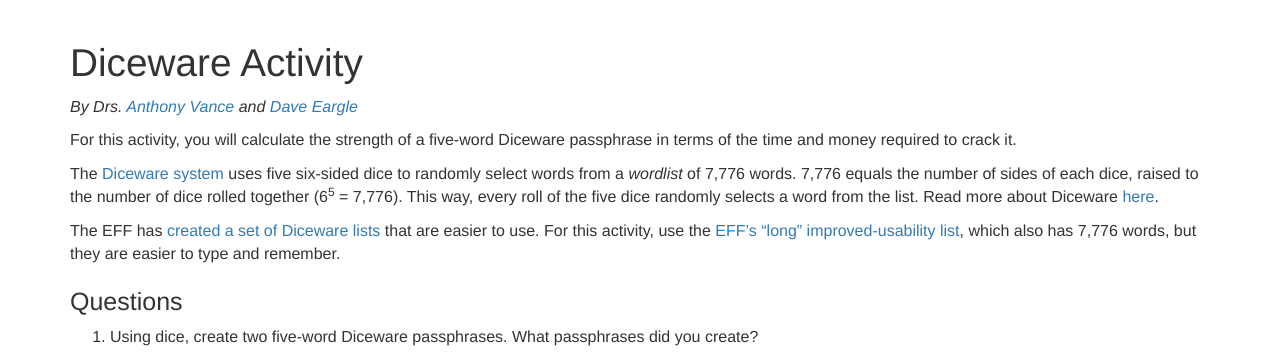
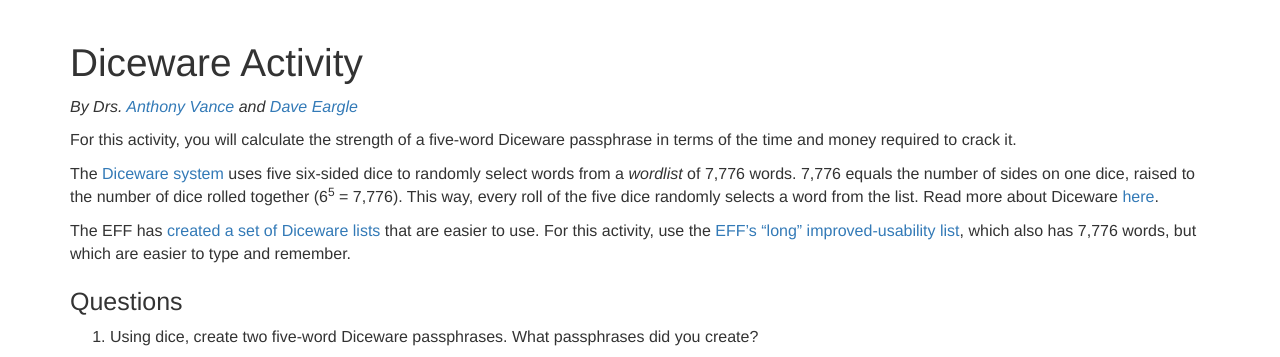
Before and after one commit to security-assignments/security-assignments.github.io, a Jekyll site: the page built from _activities/diceware.md, in a window 1280 px wide. Shown: the top 357 px of the page. Built offline with Jekyll 4.4.1, drawn with Linux system fonts in a browser that asks for light colours.

Commit message:
Diceware update

```diff
--- a/_activities/diceware.md
+++ b/_activities/diceware.md
@@ -5,10 +5,11 @@ description: An exercise creating passphrases using the EFF's long improved-usab
 
 For this activity, you will calculate the strength of a five-word Diceware passphrase in terms of the time and money required to crack it.
 
-The [Diceware system](http://world.std.com/~reinhold/diceware.html) uses five six-sided dice to randomly select words from a *wordlist* of 7,776 words. 7,776 equals the number of sides of each dice, raised to the number of dice rolled together (6<sup>5</sup> = 7,776). This way, every roll of the five dice randomly selects a word from the list. Read more about Diceware [here](https://theintercept.com/2015/03/26/passphrases-can-memorize-attackers-cant-guess/).
+The [Diceware system](http://world.std.com/~reinhold/diceware.html) uses five six-sided dice to randomly select words from a *wordlist* of 7,776 words. 7,776 equals the number of sides on one dice, raised to the number of dice rolled together (6<sup>5</sup> = 7,776). This way, every roll of the five dice randomly selects a word from the list. Read more about Diceware [here](https://theintercept.com/2015/03/26/passphrases-can-memorize-attackers-cant-guess/).
 
 
-The EFF has [created a set of Diceware lists](https://www.eff.org/deeplinks/2016/07/new-wordlists-random-passphrases) that are easier to use. For this activity, use the [EFF's "long" improved-usability list](https://www.eff.org/files/2016/07/18/eff_large_wordlist.txt), which also has 7,776 words, but they are easier to type and remember.
+The EFF has [created a set of Diceware lists](https://www.eff.org/deeplinks/2016/07/new-wordlists-random-passphrases) that are easier to use. For this activity, use the [EFF's "long" improved-usability list](https://www.eff.org/files/2016/07/18/eff_large_wordlist.txt), which also has 7,776 words, but which are easier to type and remember.
+
 ## Questions
 
 1. Using dice, create two five-word Diceware passphrases. What passphrases did you create?
```
